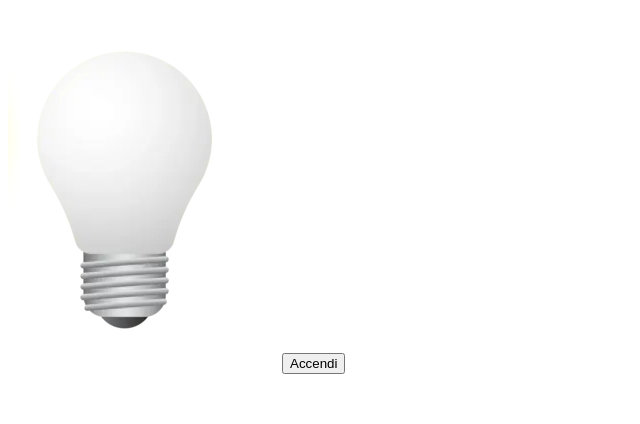
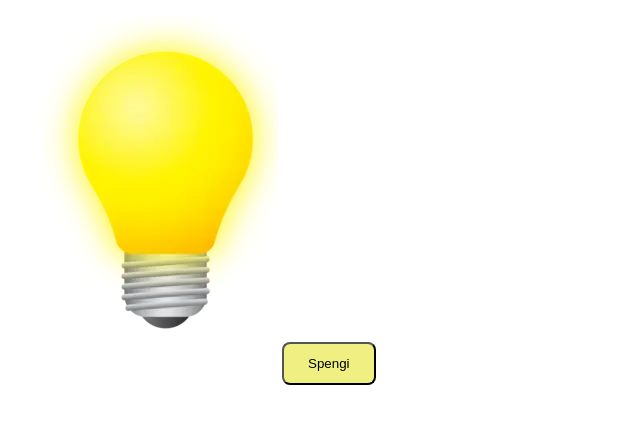
Before and after one commit to andrea-desantis/js-dom-1, a plain HTML site: page index.html in a window 1280 px wide. Both pictures are taken after a click on the button "Accendi". Shown: the whole page, without its empty margins (0-640 px from the left). Drawn offline with Linux system fonts and the light colour scheme.

Commit message:
feat: on/off

```diff
--- a/index.html
+++ b/index.html
@@ -4,6 +4,8 @@
     <meta charset="UTF-8">
     <meta name="viewport" content="width=device-width, initial-scale=1.0">
     <title>Document</title>
+
+    <link rel="stylesheet" href="style.css">
 </head>
 <body>
 
--- a/script.js
+++ b/script.js
@@ -5,3 +5,19 @@
 // Al click del bottone, la lampadina dovrà accendersi
 // (dovremo quindi utilizzare l’immagine della lampadina accesa,
 // sempre in allegato)
+
+const btnElem = document.querySelector("button");
+const img = document.querySelector("img");
+let acceso = false;
+btnElem.addEventListener("click", function(){
+
+    if(acceso === true){
+        img.src = "./img (3)/img/white_lamp.png";
+        btnElem.innerText = "Accendi";
+        acceso = false;
+    } else{
+        img.src = "./img (3)/img/yellow_lamp.png";
+        btnElem.innerText = "Spengi";
+        acceso = true;
+    }
+})
--- /dev/null
+++ b/style.css
@@ -0,0 +1,7 @@
+.btn{
+    background-color: rgb(240, 240, 130);
+    color: rgb(0, 0, 0);
+    padding: 12px 24px;
+    border-radius: 8px;
+
+}
```
